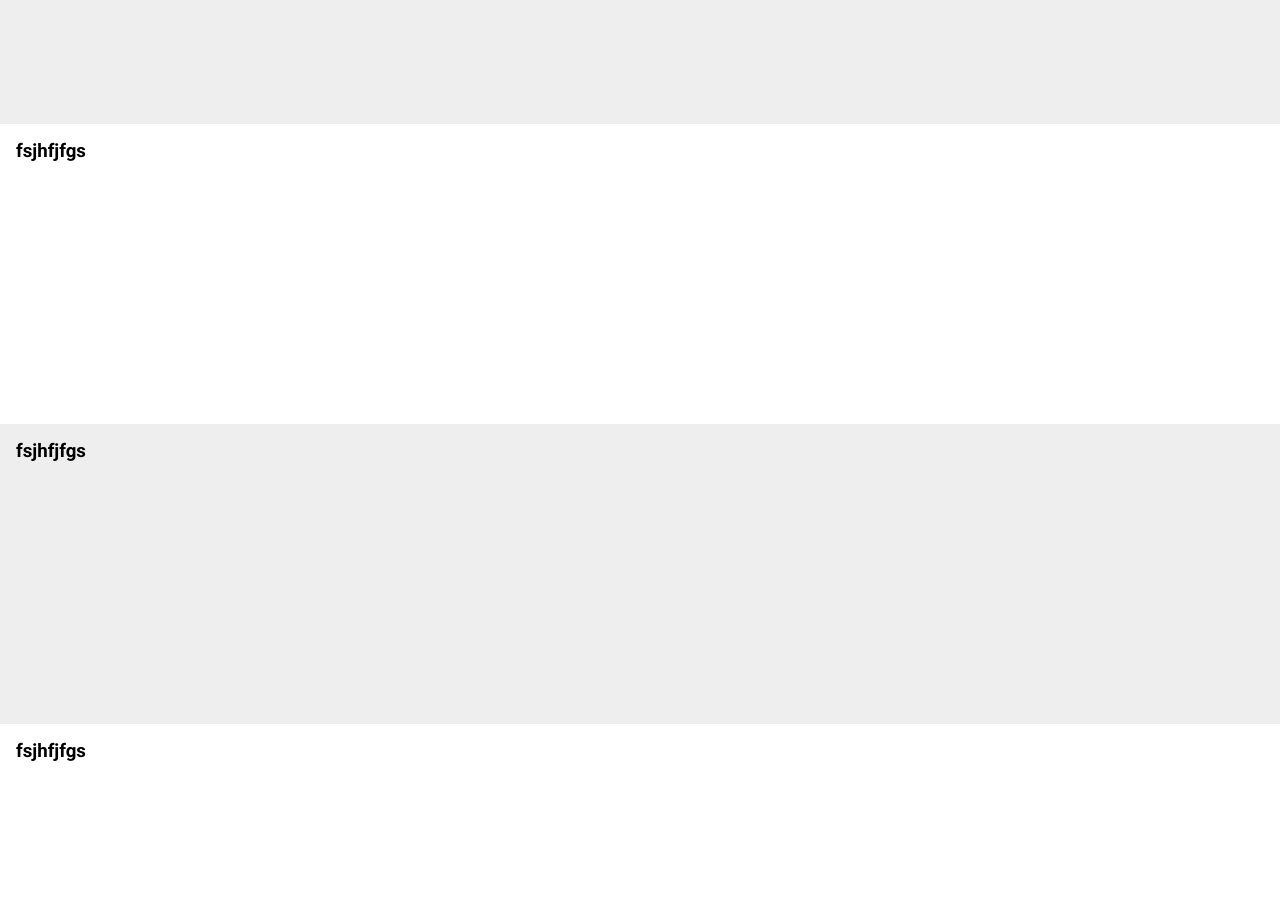
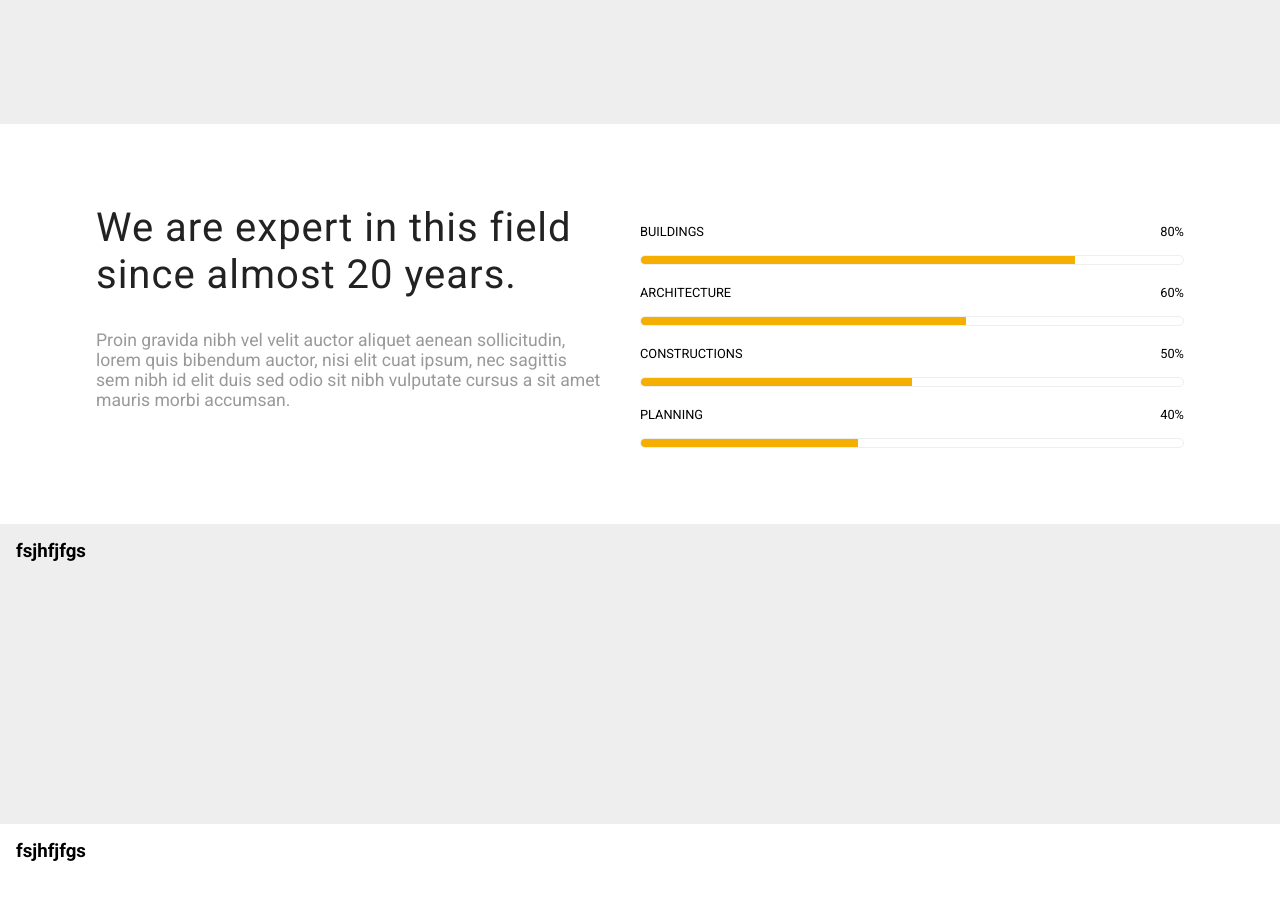
Before and after one commit to emmypuch/cobuild, a Vue app: page / in a window 1280 px wide. Shown: the part 2040-2940 px from the top of the page. Built offline with nearby package versions, Linux system fonts and the light colour scheme.

Commit message:
modified page

```diff
--- a/src/components/Home.vue
+++ b/src/components/Home.vue
@@ -138,7 +138,71 @@
     </section>
 
     <section class="skill" id="skill">
-      <h3>fsjhfjfgs</h3>
+      <div class="skill-container">
+        <div class="skill-heading">
+          <h4>
+            We are expert in this field <br />
+            since almost 20 years.
+          </h4>
+          <p>
+            Proin gravida nibh vel velit auctor aliquet aenean sollicitudin,
+            <br />
+            lorem quis bibendum auctor, nisi elit cuat ipsum, nec sagittis
+            <br />
+            sem nibh id elit duis sed odio sit nibh vulputate cursus a sit amet
+            <br />
+            mauris morbi accumsan.
+          </p>
+        </div>
+
+        <div class="skill-progress">
+          <div class="skill-list">
+            <li>
+              <div
+                class="wrap"
+                style="display: flex; justify-content: space-between"
+              >
+                <h6>Buildings</h6>
+                <h6>80%</h6>
+              </div>
+              <span class="bar"><span class="building"></span></span>
+            </li>
+
+            <li>
+              <div
+                class="wrap"
+                style="display: flex; justify-content: space-between"
+              >
+                <h6>Architecture</h6>
+                <h6>60%</h6>
+              </div>
+              <span class="bar"><span class="archi"></span></span>
+            </li>
+
+            <li>
+              <div
+                class="wrap"
+                style="display: flex; justify-content: space-between"
+              >
+                <h6>Constructions</h6>
+                <h6>50%</h6>
+              </div>
+              <span class="bar"><span class="constru"></span></span>
+            </li>
+
+            <li>
+              <div
+                class="wrap"
+                style="display: flex; justify-content: space-between"
+              >
+                <h6>Planning</h6>
+                <h6>40%</h6>
+              </div>
+              <span class="bar"><span class="planning"></span></span>
+            </li>
+          </div>
+        </div>
+      </div>
     </section>
 
     <section class="testimonial" id="testimonial">
@@ -431,6 +495,121 @@ div.image-content:hover div.image-link {
   opacity: 1;
 }
 
+/* Skill Styling */
+
+div.skill-heading h4 {
+  font-weight: 400;
+  font-size: 2.5rem;
+  letter-spacing: 1px;
+  color: #222;
+}
+
+div.skill-heading p {
+  font-weight: 300;
+  font-size: 1.1rem;
+  color: #999;
+  padding-top: 2rem;
+}
+
+section.skill {
+  padding-top: 5rem;
+  padding-left: 6rem;
+  padding-right: 6rem;
+  padding-bottom: 20rem;
+}
+
+div.skill-container {
+  display: grid;
+  grid-template-columns: repeat(2, 1fr);
+}
+
+div.skill-list li {
+  margin: 20px 0;
+  list-style: none;
+}
+
+.bar {
+  display: block;
+  height: 10px;
+  border: 1px solid #222;
+  border-radius: 5px;
+  overflow: hidden;
+  border: 1px solid #eee;
+}
+
+.bar span {
+  height: 10px;
+  background: #f5af00;
+  float: left;
+}
+
+.building {
+  width: 80%;
+  animation: building 2s;
+}
+
+.archi {
+  width: 60%;
+  animation: archi 2s;
+}
+
+.constru {
+  width: 50%;
+  animation: constru 2s;
+}
+
+.planning {
+  width: 40%;
+  animation: planning 2s;
+}
+
+@keyframes building {
+  0% {
+    width: 0%;
+  }
+
+  100% {
+    width: 80%;
+  }
+}
+
+@keyframes archi {
+  0% {
+    width: 0%;
+  }
+
+  100% {
+    width: 60%;
+  }
+}
+
+@keyframes constru {
+  0% {
+    width: 0%;
+  }
+
+  100% {
+    width: 50%;
+  }
+}
+
+@keyframes planning {
+  0% {
+    width: 0%;
+  }
+
+  100% {
+    width: 40%;
+  }
+}
+
+div.wrap h6 {
+  font-weight: 300;
+  text-transform: uppercase;
+  font-size: 0.8rem;
+  padding-bottom: 1rem;
+}
+
 /* Responsiveness Styling */
 
 @media screen and (max-width: 768px) {
```
